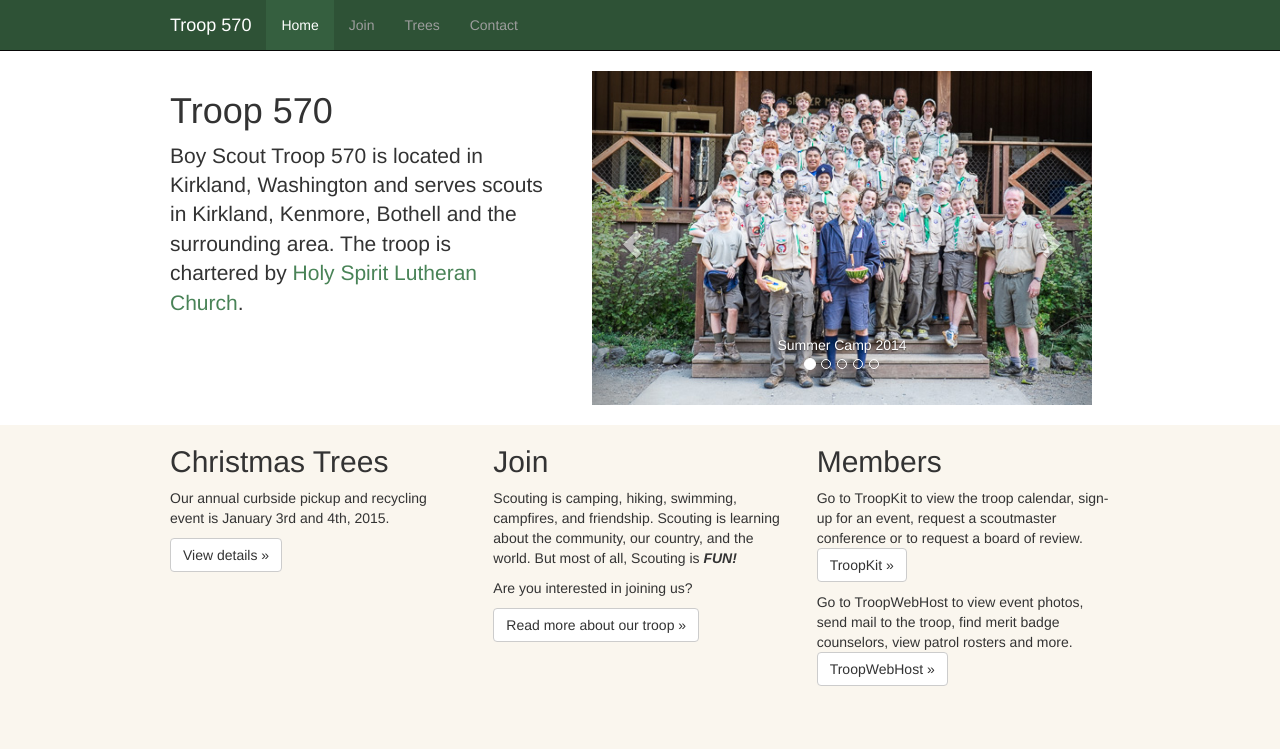
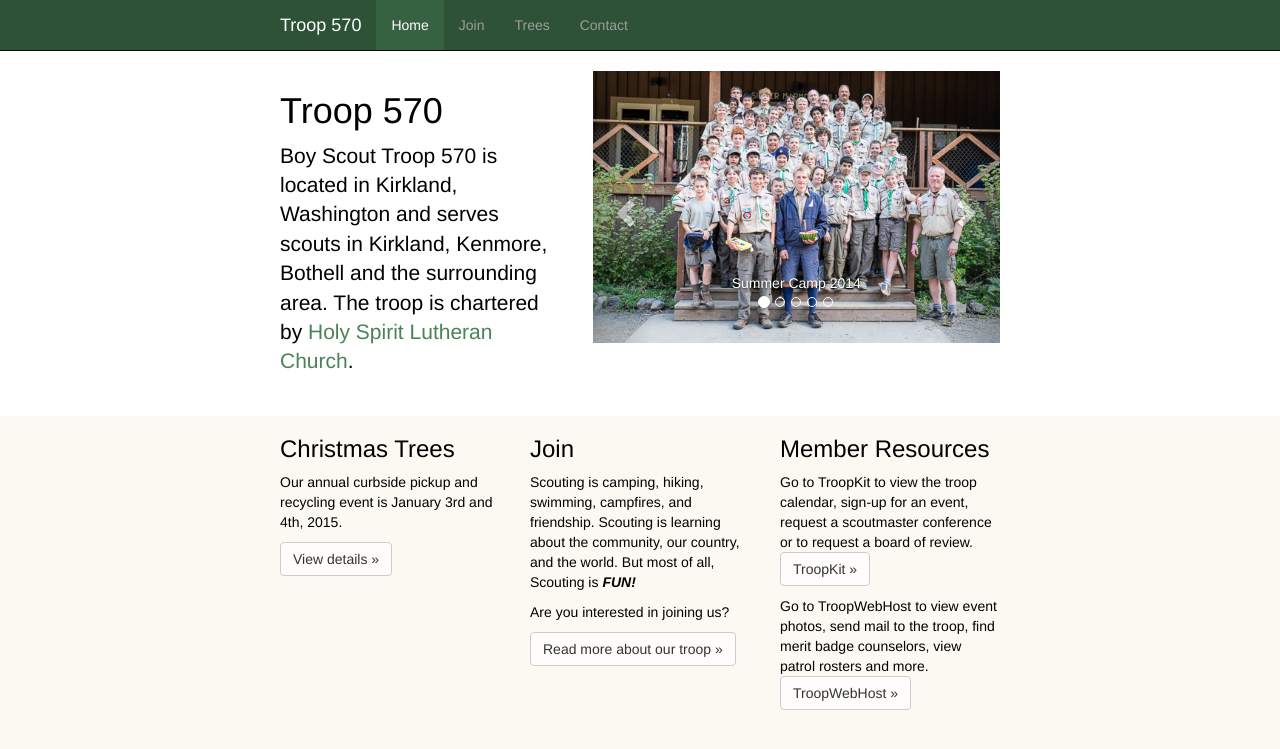
Before and after one commit to troop570/troop570.github.io, a Jekyll site: the page built from index.html, in a window 1280 px wide. Shown: the top 749 px of the page. Built offline with Jekyll 4.4.1, drawn with Linux system fonts in a browser that asks for light colours; nearby versions of some CDN libraries.

Commit message:
Tweak colors, more container width adjustments.

```diff
--- a/css/app.scss
+++ b/css/app.scss
@@ -1,29 +1,38 @@
 ---
 ---
 
-@media (min-width: 1200px) {
-  .container {
-    max-width: 970px;
-  }
+$backgroundColor: hsl(40, 55%, 97%);
+$navbarBackgroundColor: hsl(134, 28%, 25%);
+$anchorColor: hsl(134, 28%, 40%);
+$anchorHoverColor: hsl(134, 28%, 22%);
+
+// Limit width for comfortable reading of full width text. The BS defaults
+// don't work for us because we do not have sidebars.
+.container {
+    max-width: 750px;
 }
 
 .navbar-inverse {
-  background-color: hsl(134, 28%, 25%);
+  background-color: $navbarBackgroundColor;
 }
 .navbar-inverse .navbar-nav > .active > a,
 .navbar-inverse .navbar-nav > .active > a:hover,
 .navbar-inverse .navbar-nav > .active > a:focus {
-  background-color: hsl(134, 28%, 29%);
+  background-color: lighten($navbarBackgroundColor, 5);
 }
 .navbar-inverse .navbar-brand {
   color: white;
 }
 
+.btn-default {
+    background-color: lighten($backgroundColor, 2);
+}
+
 a {
-  color: hsl(134, 28%, 40%);
+  color: $anchorColor;
 }
 a:hover {
-  color: hsl(134, 28%, 22%);
+  color: $anchorHoverColor;
 }
 
 .topbox {
@@ -34,7 +43,8 @@ a:hover {
 }
 
 body {
-  background-color: rgb(250, 246, 238);
+  background-color: $backgroundColor;
+  color: black; // black is easier to read on tan background.
   padding-bottom: 20px;
 }
 
--- a/index.html
+++ b/index.html
@@ -60,12 +60,12 @@ slides:
 <div class="container">
   <div class="row">
     <div class="col-sm-4">
-      <h2>Christmas Trees</h2>
+      <h3>Christmas Trees</h3>
       <p>Our annual curbside pickup and recycling event is January 3rd and 4th, 2015.
       <p><a class="btn btn-default" href="/trees/">View details &raquo;</a></p>
     </div>
     <div class="col-sm-4">
-      <h2>Join</h2>
+      <h3>Join</h3>
       <p>Scouting is camping, hiking, swimming, campfires, and friendship.
       Scouting is learning about the community, our country, and the world. But
       most of all, Scouting is <b><i>FUN!</i></b>
@@ -73,7 +73,7 @@ slides:
       <p><a class="btn btn-default" href="/join/">Read more about our troop &raquo;</a></p>
     </div>
     <div class="col-sm-4">
-      <h2>Members</h2>
+      <h3>Member Resources</h3>
       Go to TroopKit to view the troop calendar, sign-up for an event, request a
       scoutmaster conference or to request a board of review.
       <p><a class="btn btn-default" href="http://troopkit.com/">TroopKit &raquo;</a></p>
```
